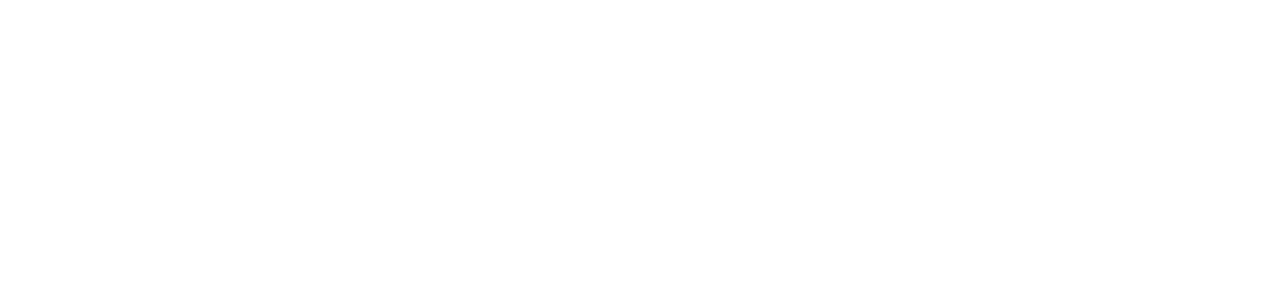
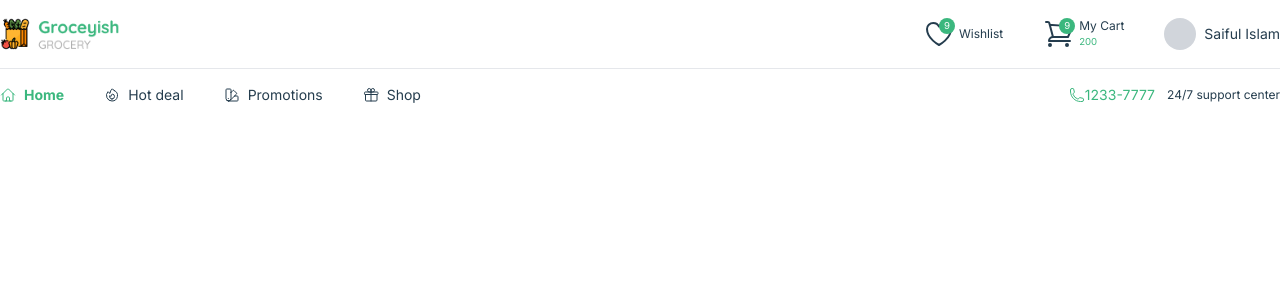
Before and after one commit to u-d-a-y-95/groceyish, a Next.js app: page / in a window 1280 px wide. Shown: the top 300 px of the page. Built offline with nearby package versions, Linux system fonts and the light colour scheme.

Commit message:
design header layout

```diff
--- a/package.json
+++ b/package.json
@@ -10,6 +10,7 @@
     "test": "jest --watch"
   },
   "dependencies": {
+    "@heroicons/react": "^2.0.18",
     "@types/node": "20.4.6",
     "@types/react": "18.2.18",
     "@types/react-dom": "18.2.7",
--- a/src/app/(frontend)/(site)/layout.tsx
+++ b/src/app/(frontend)/(site)/layout.tsx
@@ -1,3 +1,4 @@
+import { Header } from "@/components/layout/header";
 import "../../globals.css";
 import type { Metadata } from "next";
 import { Inter } from "next/font/google";
@@ -16,7 +17,10 @@
 }) {
   return (
     <html lang="en">
-      <body className={inter.className}>{children}</body>
+      <body className={inter.className + " text-sm text-secondary"}>
+        <Header />
+        {children}
+      </body>
     </html>
   );
 }
--- a/src/components/core/badgeButton.tsx
+++ b/src/components/core/badgeButton.tsx
@@ -9,12 +9,12 @@
   return (
     <button className="flex gap-1 items-center">
       <div className="relative">
-        <Icon className="w-8 aspect-square" />
+        <Icon className="w-7 sm:w-8 aspect-square" />
         <div className="bg-primary rounded-full w-4 h-4 absolute top-0 right-0 text-[.6rem] text-white flex justify-center items-center">
           9
         </div>
       </div>
-      <div className="flex flex-col text-xs items-start">
+      <div className="hidden sm:flex flex-col text-xs items-start">
         <span className="">{label}</span>
         <span className="text-primary text-[.6rem] ">{subTitle}</span>
       </div>
--- /dev/null
+++ b/src/components/layout/header.tsx
@@ -0,0 +1,62 @@
+import Image from "next/image";
+
+import {
+  HeartIcon,
+  ShoppingCartIcon,
+  PhoneIcon,
+  Bars4Icon,
+} from "@heroicons/react/24/outline";
+import { FilterButton } from "../core/filterButton";
+import Link from "next/link";
+import { BadgeButton } from "../core/badgeButton";
+import { Navbar } from "./navbar";
+
+export const Header = () => {
+  return (
+    <div>
+      <div className="border-b">
+        <div className="container mx-auto px-3 xl:px-0">
+          <div className="flex justify-between py-4">
+            <div className="">
+              <Link href="/">
+                <Image src="/img/logo.png" alt="logo" width={120} height={40} />
+              </Link>
+            </div>
+
+            <div className="hidden">
+              <FilterButton />
+            </div>
+
+            <div className="flex gap-3 sm:gap-10">
+              <BadgeButton Icon={HeartIcon} label="Wishlist" />
+              <BadgeButton
+                Icon={ShoppingCartIcon}
+                label="My Cart"
+                subTitle="200"
+              />
+              <div className="hidden sm:flex items-center gap-2">
+                <div className="w-8 aspect-square rounded-full relative bg-gray-300">
+                  {/* <Image src="/img/logo.png" alt="logo" fill={true} /> */}
+                </div>
+                <span>Saiful Islam</span>
+              </div>
+              <button className="sm:hidden">
+                <Bars4Icon className="w-7 h-7" />
+              </button>
+            </div>
+          </div>
+        </div>
+      </div>
+      <div className="hidden sm:flex container mx-auto  justify-between py-4  px-3 xl:px-0">
+        <Navbar />
+        <div className="text-primary flex items-center">
+          <PhoneIcon className="w-4 aspect-square" />
+          <span>1233-7777</span>
+          <span className="ml-1 lg:ml-3 text-xs text-secondary">
+            24/7 support center
+          </span>
+        </div>
+      </div>
+    </div>
+  );
+};
--- a/src/components/layout/navbar.tsx
+++ b/src/components/layout/navbar.tsx
@@ -7,13 +7,13 @@
   const pathname = usePathname();
   return (
     <div>
-      <ul className="flex gap-10">
+      <ul className="flex gap-4 lg:gap-10">
         {navRoutes.map((item, index) => (
           <li
             key={index}
             className={pathname === item.url ? "text-primary font-bold" : ""}
           >
-            <Link className="flex gap-2" href={item.url}>
+            <Link className="flex gap-1 xl:gap-2" href={item.url}>
               <item.Icon className="w-4 aspect-square" />
               {item.label}
             </Link>
--- a/tailwind.config.js
+++ b/tailwind.config.js
@@ -10,8 +10,8 @@
       colors: {
         primary: "#3BB77E",
         "primary-light": "#DEF9EC",
-        secodary: "#253D4E",
-        "secodary-light": "#ADADAD",
+        secondary: "#253D4E",
+        "secondary-light": "#ADADAD",
       },
     },
   },
```
Also changed, not shown: public/img/logo.png (added), 1 other file (tests, documents, lock files or other folders).
